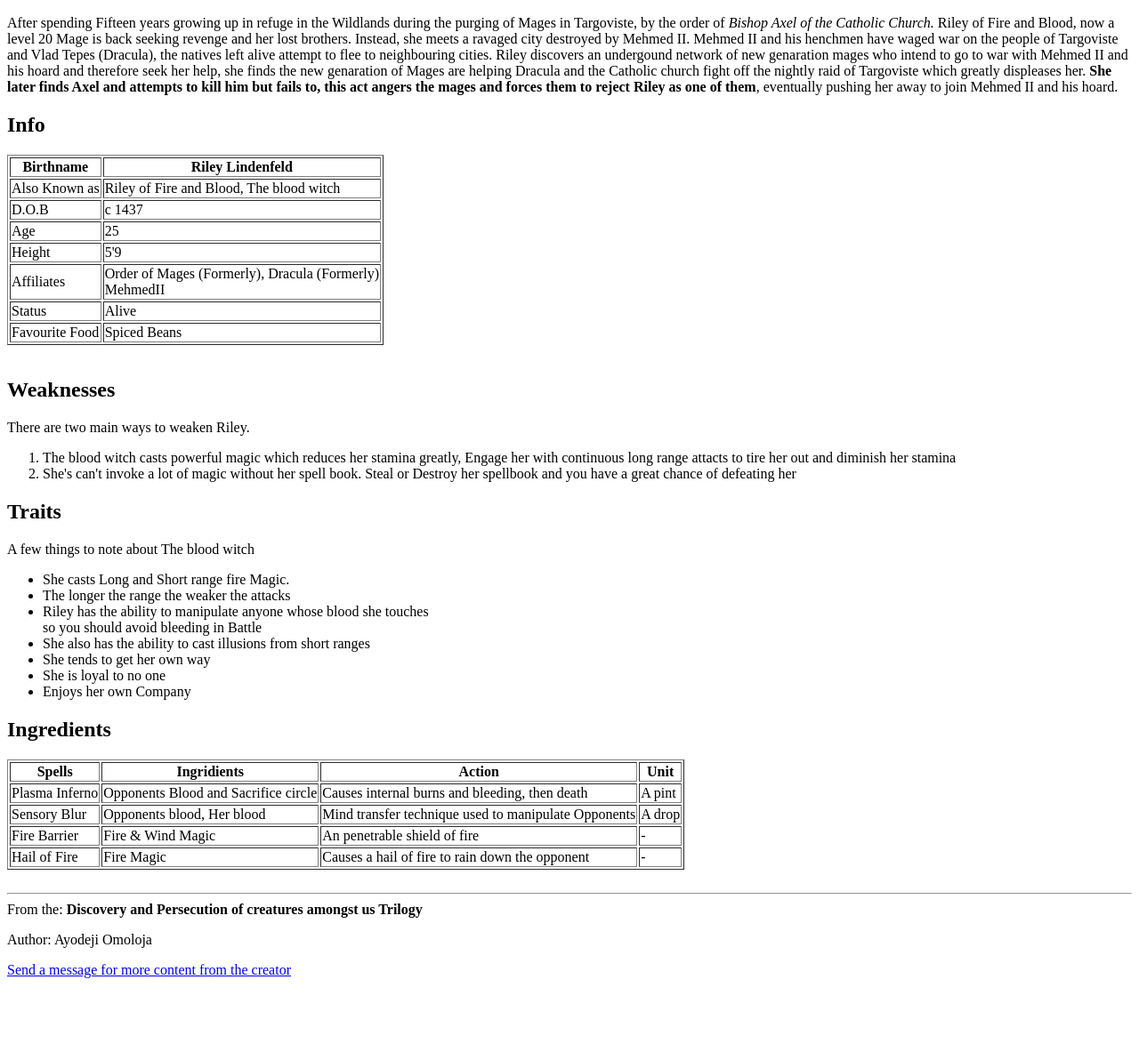
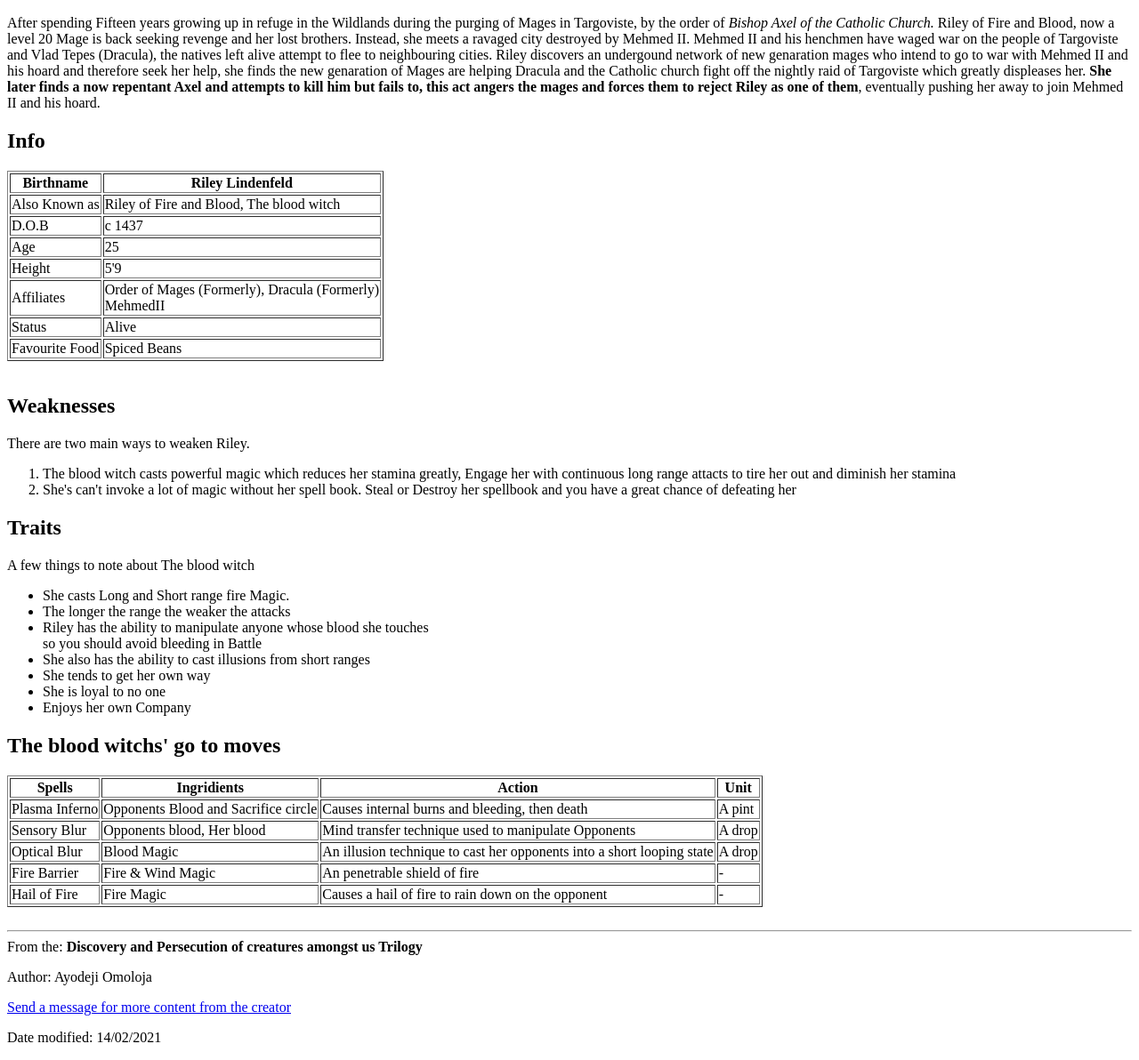
Before and after one commit to Rileey/Capstone-Project2a-Markup-your-Own-Web-Page, a plain HTML site: page index.html in a window 1280 px wide. Shown: the part 604-1796 px from the top of the page at 89% size. Before the commit the page ends 1720 px from the top, so only its background shows below. Drawn offline with Linux system fonts and the light colour scheme.

Commit message:
A few data updates

```diff
--- a/index.html
+++ b/index.html
@@ -19,7 +19,7 @@
             <img src="https://a-static.besthdwallpaper.com/dark-souls-iii-dark-mage-wallpaper-2560x1080-24231_14.jpg" alt="Riley" width="300">
             <p>After spending Fifteen years growing up in refuge in the Wildlands during the purging of Mages in Targoviste, by the order of <i>Bishop Axel of the Catholic Church.</i> Riley of Fire and Blood, now a level 20 Mage is back seeking revenge and her lost brothers. Instead, she meets a ravaged city destroyed by Mehmed II.  Mehmed II and his henchmen have waged war on the people of Targoviste and Vlad Tepes (Dracula),
                 the natives left alive attempt to flee to neighbouring cities. Riley discovers an undergound network of new genaration mages who intend to go to war with Mehmed II and his hoard and therefore seek her help, she finds the new genaration of Mages are helping Dracula and the Catholic church fight off the nightly raid of Targoviste which greatly displeases her.
-                <strong>She later finds Axel and attempts to kill him but fails to, this act angers the mages and forces them to reject Riley as one of them</strong>, eventually pushing her away to join Mehmed II and his hoard.</p>
+                <strong>She later finds a now repentant Axel and attempts to kill him but fails to, this act angers the mages and forces them to reject Riley as one of them</strong>, eventually pushing her away to join Mehmed II and his hoard.</p>
         </section>
 
         <section>
@@ -87,7 +87,7 @@
         </section>
 
         <section>
-            <h2>Ingredients</h2>
+            <h2>The blood witchs' go to moves</h2>
             <table border>
                 <tr>
                     <th>Spells</th>
@@ -108,6 +108,12 @@
                     <td>A drop</td>
                 </tr>
                 <tr>
+                    <td>Optical Blur</td>
+                    <td>Blood Magic</td>
+                    <td>An illusion technique to cast her opponents into a short looping state</td>
+                    <td>A drop</td>
+                </tr>
+                <tr>
                     <td>Fire Barrier</td>
                     <td>Fire & Wind Magic</td>
                     <td>An penetrable shield of fire</td>
@@ -116,7 +122,7 @@
                 <tr>
                     <td>Hail of Fire</td>
                     <td>Fire Magic</td>
-                    <td>Causes a hail of fire to rain down the opponent</td>
+                    <td>Causes a hail of fire to rain down on the opponent</td>
                     <td>-</td>
                 </tr>
             </table>
@@ -128,6 +134,7 @@
             From the: <b>Discovery and Persecution of creatures amongst us Trilogy</b></br>
             <p>Author: Ayodeji Omoloja</p>
             <p><a href="mailto:dejiomoloja@gmail.com">Send a message for more content from the creator</a></p>
+            <p>Date modified: 14/02/2021</p>
         </footer>
     </main>
 
```
